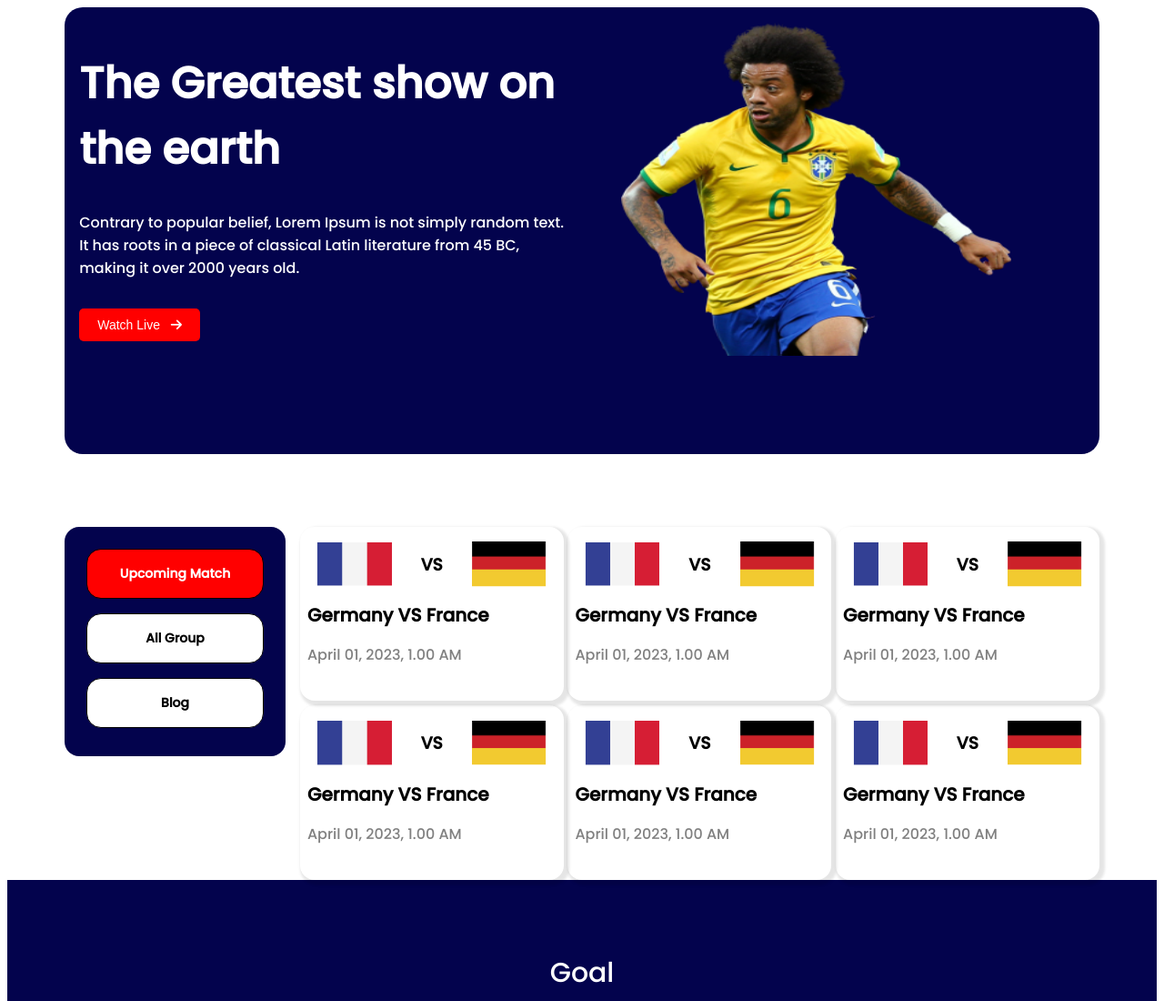
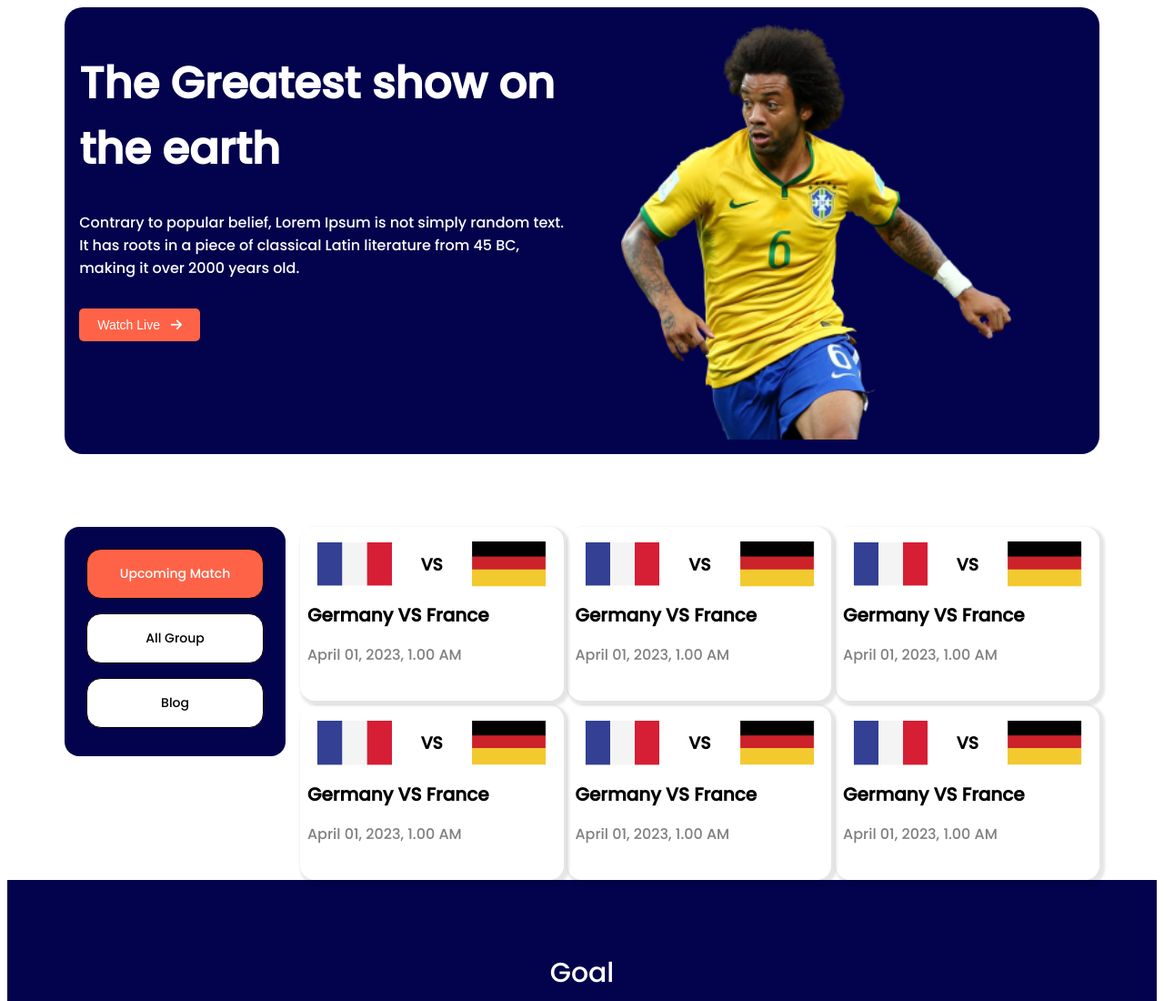
Before and after one commit to mdsultanmahmud/world-cup-website, a plain HTML site: page other-pages/match.html in a window 1280 px wide. Shown: the top 1100 px of the page at 91% size. Drawn offline with Linux system fonts and the light colour scheme.

Commit message:
complete the world cup website

```diff
--- a/other-pages/match.html
+++ b/other-pages/match.html
@@ -101,6 +101,7 @@
                     </div>
                 </div>
             </section>
+            <button class="active display">View All</button>
         </main>
     </div>
     <!----------------
--- a/styles/style.css
+++ b/styles/style.css
@@ -42,7 +42,7 @@ banner section desgin
     font-size: 16px;
 }
 .active{
-    background-color:red;
+    background-color:tomato;
     color: white;
     font-weight: 500;
     font-size: 14px;
@@ -58,7 +58,7 @@ banner section desgin
     transition: all 1s linear;
     width: 80%;
     margin-left: 5%;
-    height: 80%;
+    height: 100%;
 }
 /* ------------------
 transition in heading
@@ -101,11 +101,11 @@ transition in heading
     margin: 0.5rem;
     background-color: white;
     border-radius: 1rem;
-    font-weight: 700;
+    font-weight: 500;
     border: 1px solid black;
 }
 .blogs-links .active{
-    background-color: red;
+    background-color: tomato;
     color: white;
 }
 .blogs{
@@ -259,6 +259,7 @@ footer{
         flex-direction: column;
     }
 }
+
 /* for tablet */
 @media only screen and (min-width:688px) and (max-width:992px){
     #blogs-container{
@@ -283,7 +284,7 @@ footer{
         flex-wrap: wrap;
     }
 
-    /* button show only for tablet  */
+    /* show button only for tablet  */
     .display{
         display: block;
     }
```
